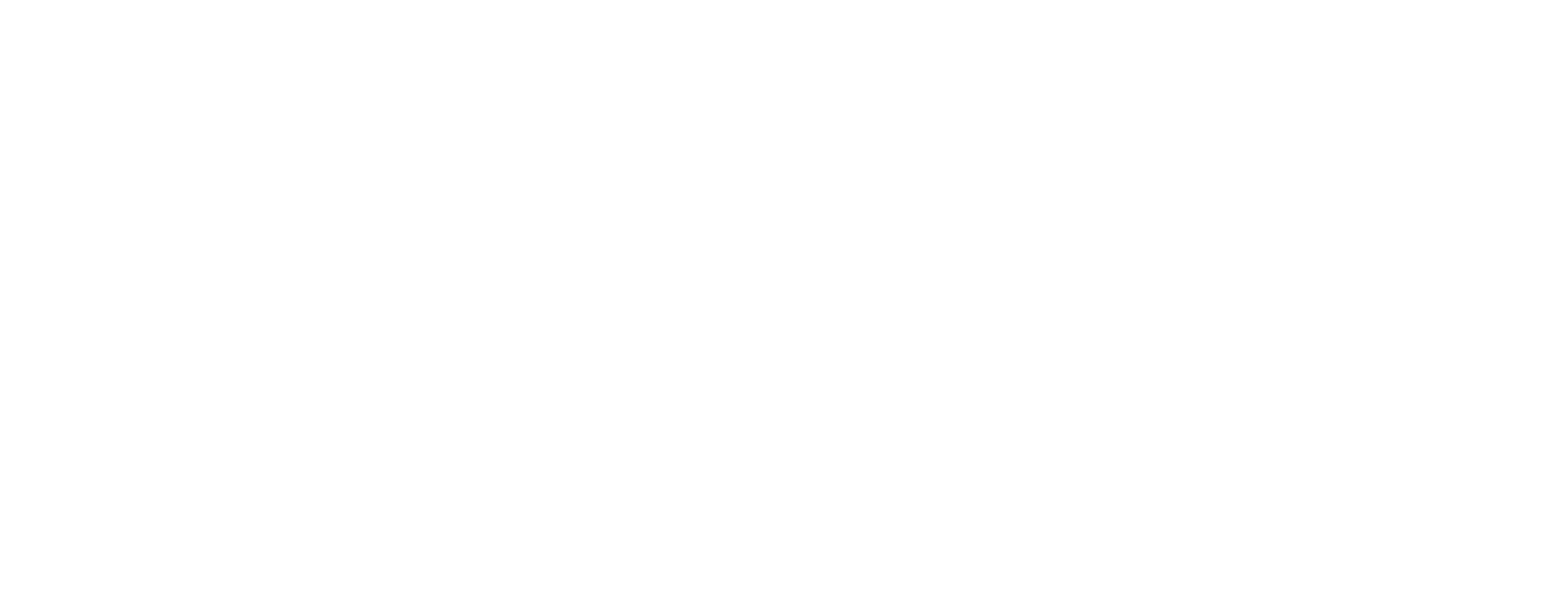
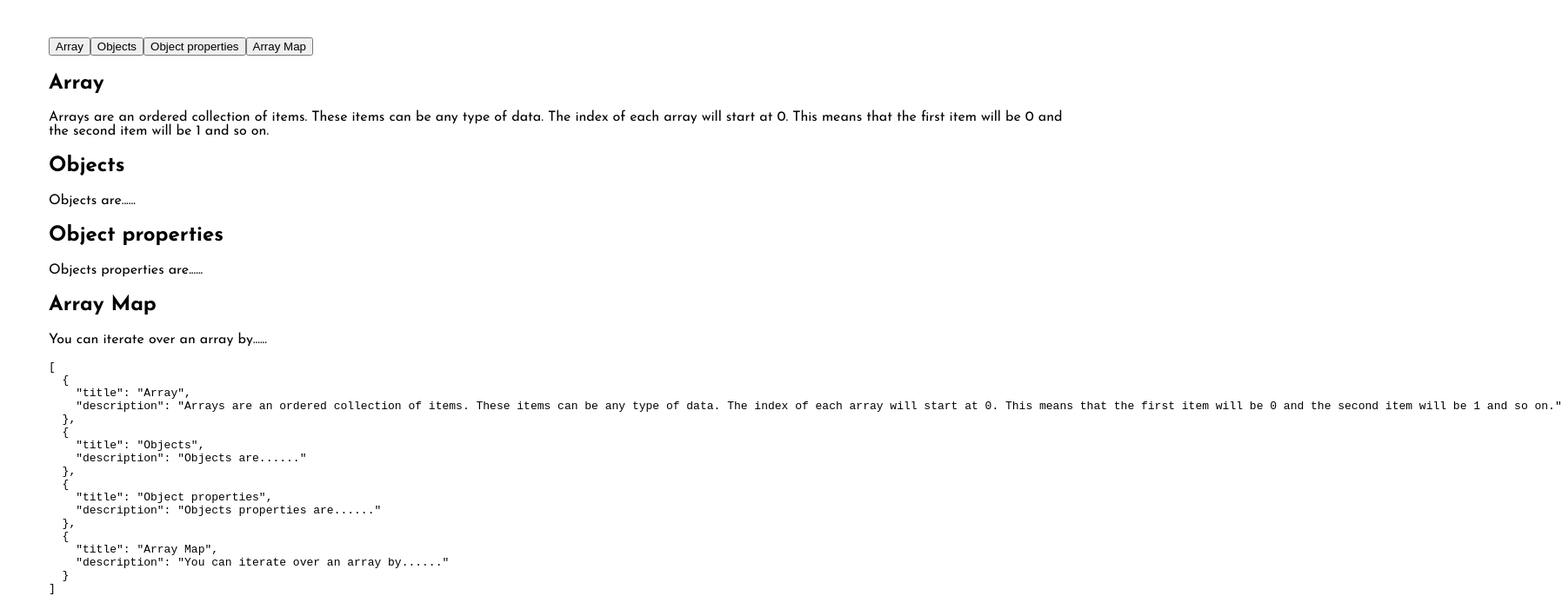
Before and after one commit to dvlprdave/js-ds, a Next.js app: page / in a window 1280 px wide. Shown: the part 1360-2046 px from the top of the page at 87% size, 1796 px wide, since content can reach past the window. Before the commit the page ends 1427 px from the top, so only its background shows below. Built offline with nearby package versions, Linux system fonts and the light colour scheme.

Commit message:
Added SWR in place of getStaticProps

```diff
--- a/components/card.js
+++ b/components/card.js
@@ -1,16 +1,18 @@
 import Link from 'next/link'
 
-const Card = ({title, img}) => {
+const Card = ({ title, img }) => {
   return (
     <div className='card-wrapper'>
+
       <div className="card-heading">
         <h2>
           {title}
         </h2>
       </div>
+
       <div className="card-img">
         <Link href='/posts/[id]' as={`/posts/${title}`}>
-          <img src={img} alt="card image"/>
+          <img src={img} alt="card image" />
         </Link>
       </div>
 
@@ -52,9 +54,10 @@
   <main className='card-section'>
     <h1>JS Data Structures</h1>
     <div className='card-container'>
-      <Card title='arrays' img='/arrays.png'/>
-      <Card title='objects' img='/objects.png'/>
+      <Card title='Arrays' img='/arrays.png' />
+      <Card title='Objects' img='/objects.png' />
     </div>
+
     <style jsx>{`
       .card-section {
         opacity: 1;
--- /dev/null
+++ b/data.json
@@ -0,0 +1,21 @@
+[
+  {
+   "title": "Array",
+   "description": "Arrays are an ordered collection of items. These items can be any type of data. The index of each array will start at 0. This means that the first item will be 0 and the second item will be 1 and so on."
+ },
+
+ {
+   "title": "Objects",
+   "description": "Objects are......"
+ },
+
+ {
+  "title": "Object properties",
+  "description": "Objects properties are......"
+},
+
+ {
+  "title": "Array Map",
+  "description": "You can iterate over an array by......"
+}
+]
--- a/layout/layout.js
+++ b/layout/layout.js
@@ -12,6 +12,19 @@
 
     `}
     </style>
+
+    <style jsx global>{`
+      html,
+      body {
+        font-family: "Josefin Sans", -apple-system, BlinkMacSystemFont, Segoe UI, Roboto, Oxygen,
+          Ubuntu, Cantarell, Fira Sans, Droid Sans, Helvetica Neue, sans-serif;
+      }
+
+      * {
+        box-sizing: border-box;
+      }
+    `}
+    </style>
   </div>
 )
 
--- a/package.json
+++ b/package.json
@@ -12,6 +12,7 @@
     "isomorphic-unfetch": "^3.0.0",
     "next": "9.3.3",
     "react": "16.13.1",
-    "react-dom": "16.13.1"
+    "react-dom": "16.13.1",
+    "swr": "^0.2.0"
   }
 }
--- /dev/null
+++ b/pages/api/randomQuote.js
@@ -0,0 +1,20 @@
+import database from '../../data.json'
+
+export default (req, res) => {
+  // const { author } = req.query;
+  let data = database;
+
+  // if (author) {
+  //   data = data.filter(quote => quote.author.toLowerCase().includes(author.toLowerCase()));
+  // }
+  // if (!data.length) {
+  //   data = database.filter(quote => quote.author.toLowerCase() === 'unknown');
+  // }
+
+  // FIXME: length and author TBD
+
+  res.status(200).json(data);
+};
+
+
+// TODO: Clean file
--- a/pages/index.js
+++ b/pages/index.js
@@ -1,18 +1,27 @@
 // import {useEffect} from 'react'
 // import gsapAnimations from '../animations/bannerAnimation'
+
+// import fs from 'fs'
+// import path from 'path'
+
+import {useState} from "react";
+import useSWR, { SWRConfig } from "swr";
 
 import Layout from '../layout/layout'
 import Head from 'next/head'
 import Banner from '../components/banner'
 import CardContainer from './../components/card';
 
+import Link from 'next/link'
+
+// TODO: Move fetcher into own component
+const fetcher = (...args) => fetch(...args).then(res => res.json());
+
 const Home = () => {
-
   // useEffect(async () => {
   //   // gsapAnimations()
 
   // }, [])
-
   return (
     <Layout>
       <Head>
@@ -20,23 +29,109 @@
         <link rel="icon" href="/favicon.ico" />
       </Head>
       <Banner />
+      {/* <CardContainer titleData={titleData}/> */}
       <CardContainer />
 
-      <style jsx global>{`
-        html,
-        body {
-          padding: 0;
-          margin: 0;
-          font-family: "Josefin Sans", -apple-system, BlinkMacSystemFont, Segoe UI, Roboto, Oxygen,
-            Ubuntu, Cantarell, Fira Sans, Droid Sans, Helvetica Neue, sans-serif;
-        }
-
-        * {
-          box-sizing: border-box;
-        }
-      `}</style>
+      {/* revalidateOnFocus = false because data is constant */}
+      <SWRConfig value={{ revalidateOnFocus: false, fetcher }}>
+        <Crimes />
+      </SWRConfig>
     </Layout>
   )
 }
 
+
+
+function Crimes() {
+  // Fetch data from file
+  const { data, error } = useSWR('/api/randomQuote');
+
+  if (error) return <div>Error...</div>;
+  if (!data) return <div>Loading...</div>;
+
+  // map over all the titles and place them in a Set so each title is unique
+  const uniqueCategories = [...new Set(data.map(title => title.title))]
+
+  return (
+    <DisplayCrimes
+      titles={data}
+      categories={uniqueCategories}
+    />
+  );
+}
+
+function DisplayCrimes({ titles, categories }) {
+  const [filterCategory, setFilterCategory] = useState(null);
+
+  const filteredData = filterCategory
+    ? titles.filter(title => title.title === filterCategory)
+    : titles;
+
+    console.log(filteredData);
+
+
+  return (
+    <>
+      {categories.map(category => (
+        <button
+          onClick={() => {
+            setFilterCategory(category);
+          }}
+          key={category}
+        >
+          {category}
+        </button>
+      ))}
+
+      {filterCategory && (
+        <button
+          onClick={() => {
+            setFilterCategory(null);
+          }}
+        >
+          reset
+        </button>
+      )}
+
+      <div>
+        {filteredData.map((item, i) => {
+          return (
+            <div key={i}>
+              <h2>{item.title}</h2>
+              <p>{item.description}</p>
+            </div>
+          )
+        })}
+      </div>
+
+      <pre>{JSON.stringify(filteredData, null, 2)}</pre>
+    </>
+  );
+}
+
+
+
 export default Home
+
+// export async function getStaticProps() {
+//   // Read file directory
+//   const postsDirectory = path.join(process.cwd(), 'data')
+//   const filenames = fs.readdirSync(postsDirectory)
+
+//   // Read and parse JSON file
+//   const fileData = filenames.map(filename => {
+//     const filePath = path.join(postsDirectory, filename)
+//     const fileContents = JSON.parse(fs.readFileSync(filePath, 'utf8'))
+
+//     return {
+//       filename,
+//       content: fileContents,
+//     }
+//   })
+
+//   return {
+//     props: {
+//       slug: fileData[0].content
+//     },
+//   }
+// }
```
Also changed, not shown: data/posts.json (+6 -5 lines), pages/posts/[id].js (+103 -33 lines), 1 other file (tests, documents, lock files or other folders).
